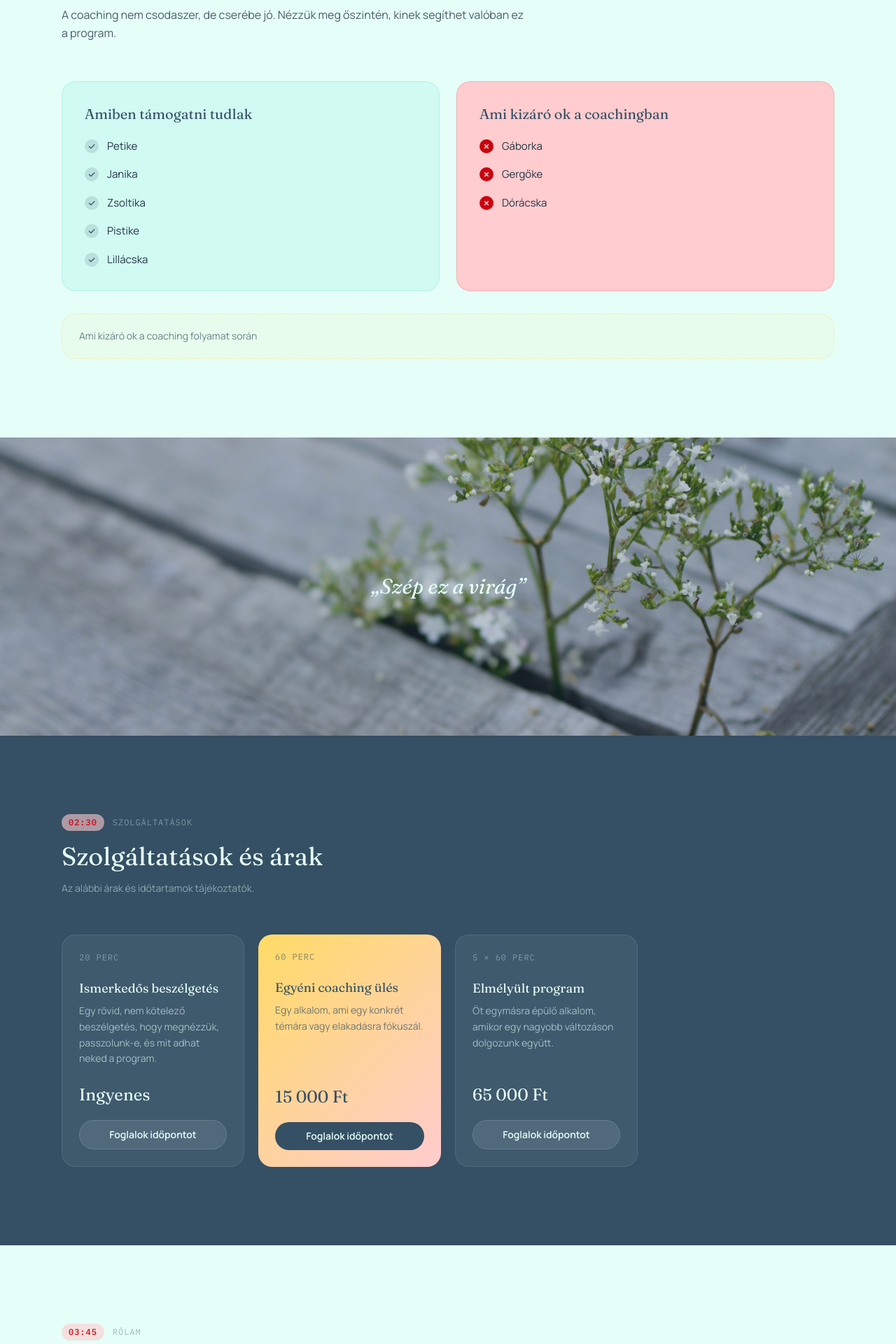
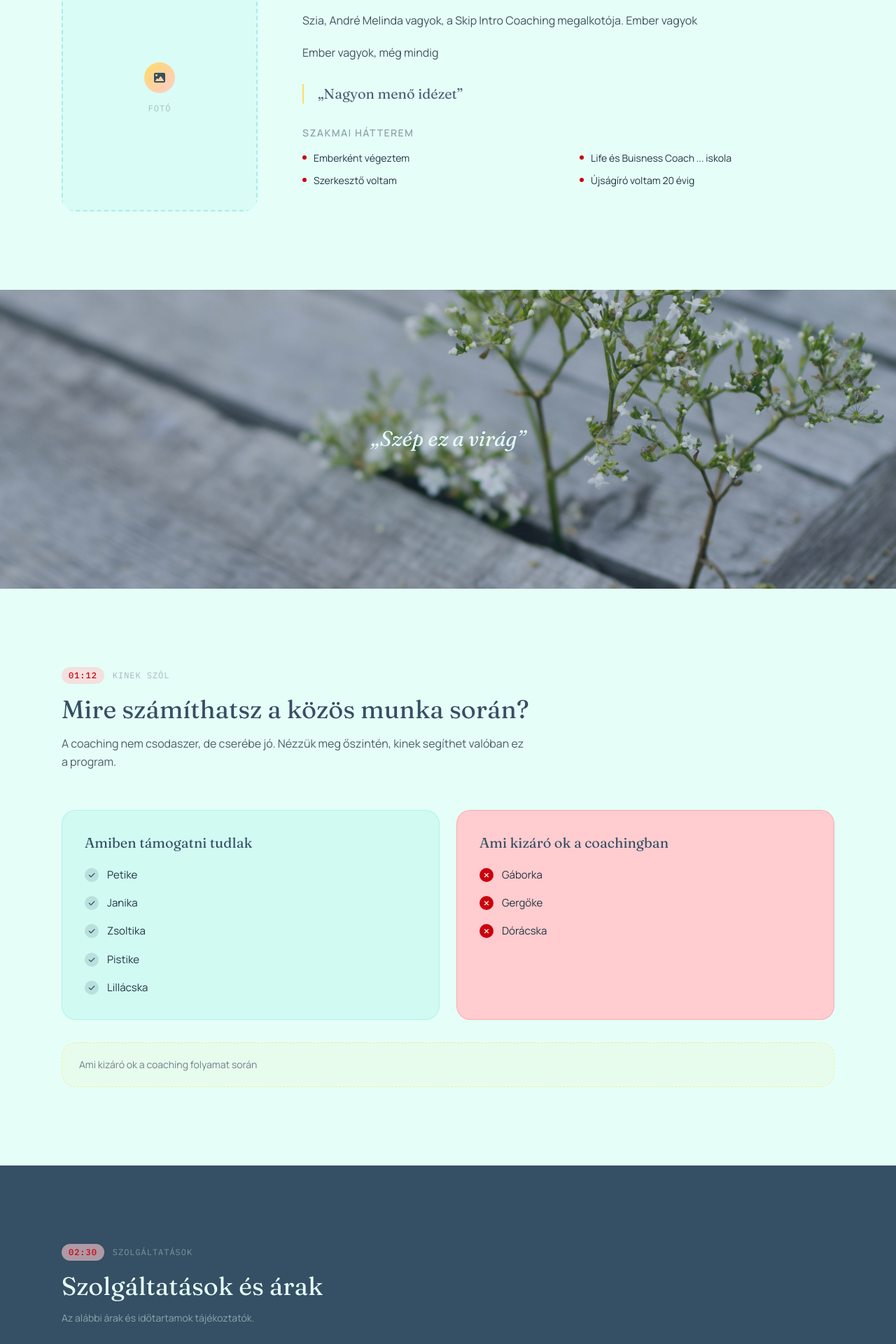
Before and after one commit to zeti1223/skipintro-coaching, a Vue app: page / in a window 1280 px wide. Shown: the part 1160-3080 px from the top of the page at 70% size. Built offline with nearby package versions, Linux system fonts and the light colour scheme.

Commit message:
fix order

```diff
--- a/src/App.vue
+++ b/src/App.vue
@@ -22,13 +22,13 @@ const isPrivacyPage = window.location.pathname.replace(/\/+$/, '') === '/adatkez
     <PrivacyPolicyPage v-if="isPrivacyPage" />
     <template v-else>
       <HeroSection />
+      <AboutSection />
+      <ImageBand :url="images.divider1.url" :alt="images.divider1.alt" :quote="images.divider1.quote" />
       <AudienceSection />
-      <ImageBand :url="images.divider1.url" :alt="images.divider1.alt" :quote="images.divider1.quote" />
       <PricingSection />
-      <AboutSection />
+      <ContactSection />
+      <ImageBand :url="images.divider2.url" :alt="images.divider2.alt" :quote="images.divider2.quote" />
       <FaqSection />
-      <ImageBand :url="images.divider2.url" :alt="images.divider2.alt" :quote="images.divider2.quote" />
-      <ContactSection />
     </template>
   </main>
   <TheFooter />
```
